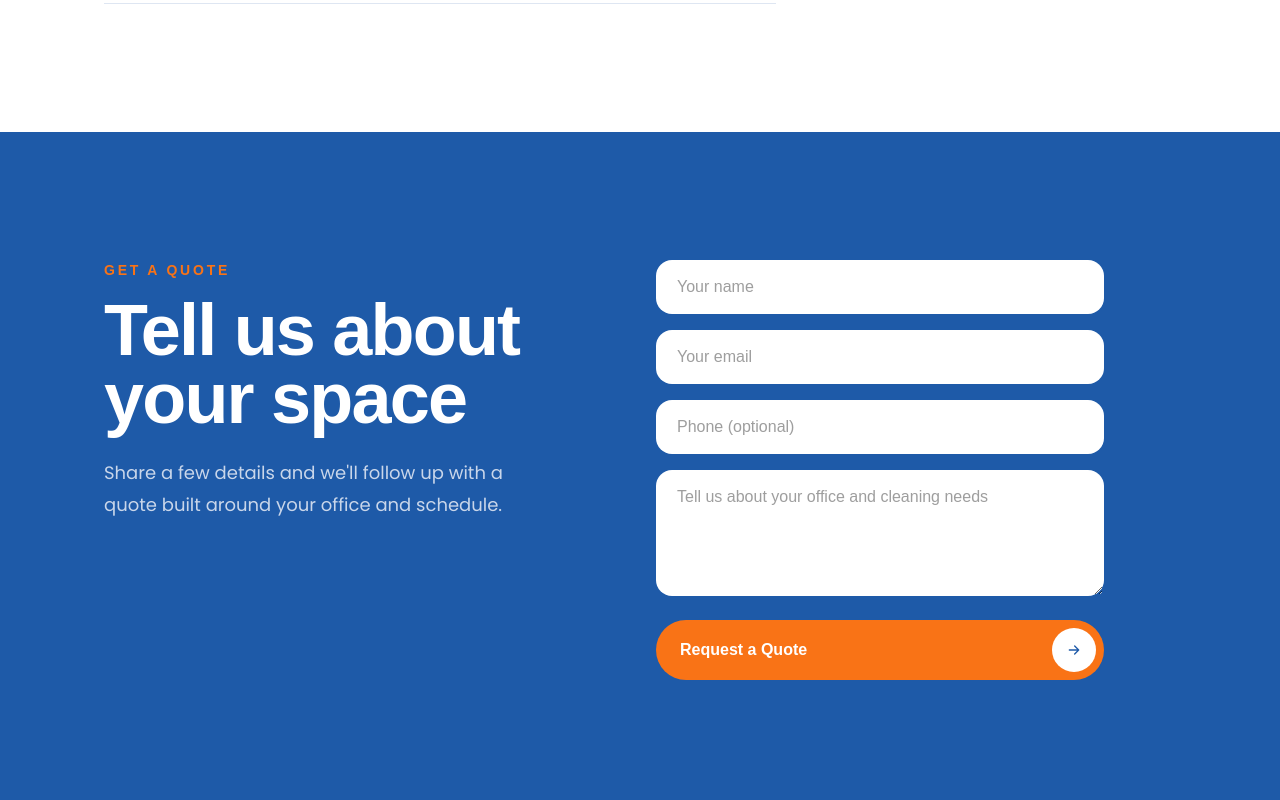
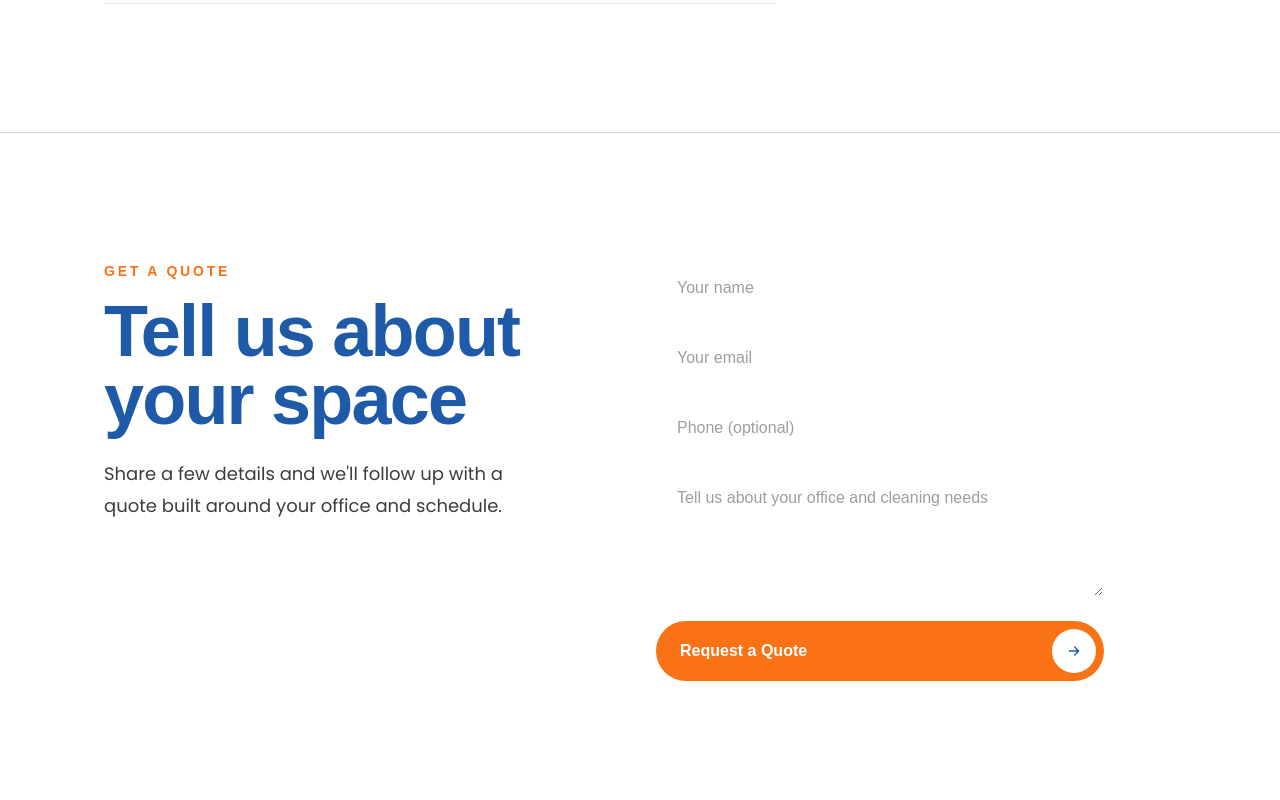
Before and after one commit to danielospina-la/downtown-calgary-office-cleaning, a Next.js app: page / in a window 1280 px wide. Shown: the part 5980-6780 px from the top of the page. Built offline with nearby package versions, Linux system fonts and the light colour scheme; a web font is replaced by a local one.

Commit message:
Redesign: white contact section

```diff
--- a/src/components/Contact.tsx
+++ b/src/components/Contact.tsx
@@ -2,16 +2,19 @@ import ContactForm from "./ContactForm";
 
 export default function Contact() {
   return (
-    <section id="contact" className="bg-navy py-24 sm:py-32">
+    <section
+      id="contact"
+      className="border-t border-steel bg-white py-24 sm:py-32"
+    >
       <div className="mx-auto grid max-w-6xl grid-cols-1 gap-14 px-6 sm:px-10 md:grid-cols-2 md:gap-8">
         <div>
           <p className="font-heading text-sm font-semibold uppercase tracking-[0.2em] text-electric">
             Get a Quote
           </p>
-          <h2 className="mt-4 font-heading text-6xl font-extrabold leading-[0.95] tracking-tight text-white sm:text-7xl">
+          <h2 className="mt-4 font-heading text-6xl font-extrabold leading-[0.95] tracking-tight text-navy sm:text-7xl">
             Tell us about your space
           </h2>
-          <p className="mt-6 max-w-md text-lg leading-8 text-steel">
+          <p className="mt-6 max-w-md text-lg leading-8 text-charcoal">
             Share a few details and we&apos;ll follow up with a quote built
             around your office and schedule.
           </p>
```
